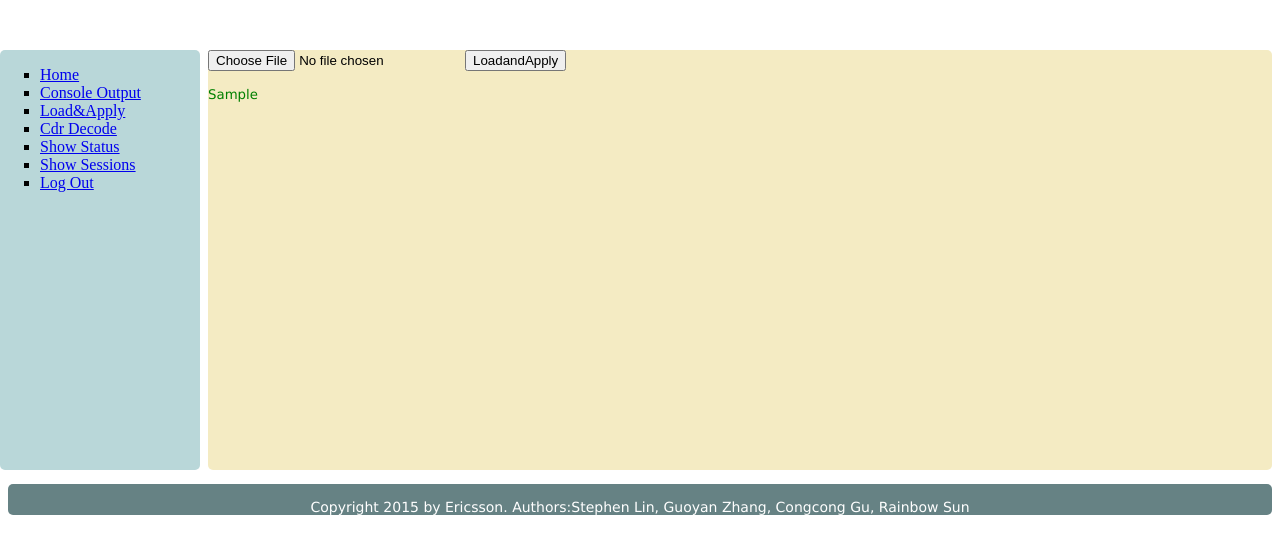
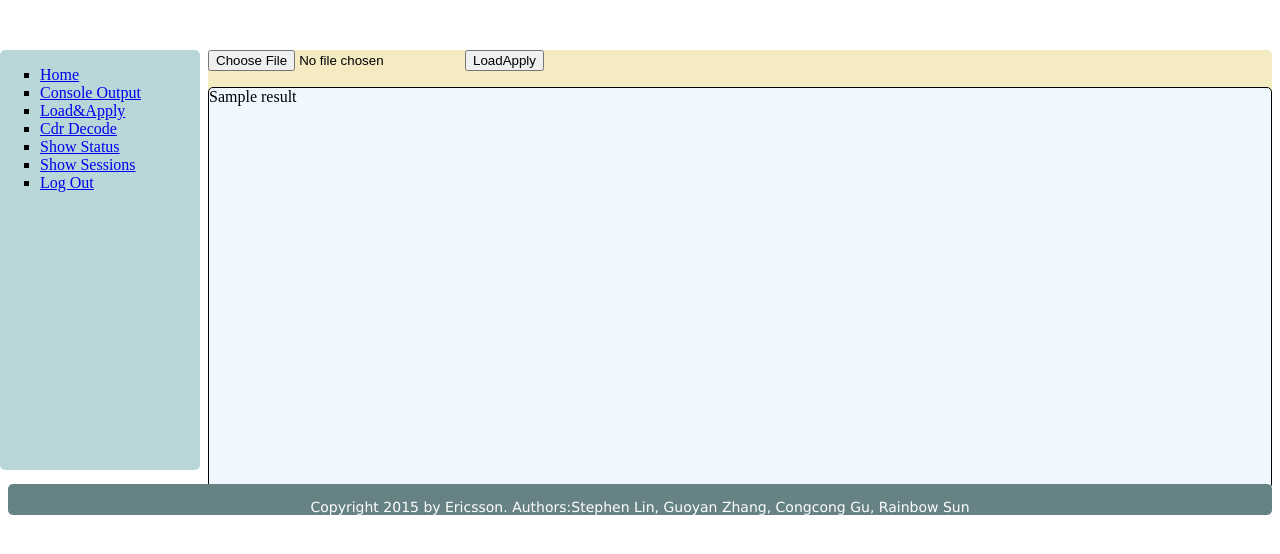
Before and after one commit to m170897017/SASNAdmin, a Flask app: template templates/loadandapply.html in a window 1280 px wide. Shown: the part 94-648 px from the top of the page. Run offline with Flask 2, Linux system fonts and the light colour scheme; the template is opened without the code that fills it: most values are stand-ins (such as "Sample title", 1, 10 or a date in 2020); some libraries are stand-ins or nearby versions.

Commit message:
update structure 01

```diff
--- a/RunServer.py
+++ b/RunServer.py
@@ -9,9 +9,10 @@ from logging import FileHandler, Formatter, INFO
 import threading
 
 from flask import render_template, request, redirect, url_for, session, abort, Flask
-from CMDHelper import SASNCMDHelper
 
-import settings
+from sasnadmin import settings
+
+from sasnadmin.CMDHelper import SASNCMDHelper
 
 
 
--- a/CMDHelper.py
+++ b/sasnadmin/CMDHelper.py
@@ -10,7 +10,7 @@ from time import sleep
 import paramiko
 from jinja2 import Environment, FileSystemLoader
 
-import settings
+from sasnadmin import settings
 import SASNCommands
 
 
@@ -200,7 +200,7 @@ class SASNCMDHelper(object):
 
         '''
 
-        self.__upload_to_host('static/asn1decoder', '/tmp/asn1decoder')
+        self.__upload_to_host(settings.PATH_ASN1DECODER, '/tmp/asn1decoder')
         self.__upload_to_host(config_file, '/tmp/cdrfile')
 
         self.test.exec_command('chmod 744 /tmp/asn1decoder')
@@ -242,10 +242,9 @@ class SASNCMDHelper(object):
         :param template_name: Name of template file under templates folder.
         :return: Path of rendered file in temp folder.
         """
-        cwd = os.path.dirname(os.path.abspath(__file__))
+        target_file = os.path.join(settings.PROJECT_DIR, 'temp', template_name)
+        j2_env = Environment(loader=FileSystemLoader(settings.PROJECT_DIR), trim_blocks=True)
         template_file = os.path.join('templates/', template_name)
-        target_file = os.path.join(cwd, 'temp', template_name)
-        j2_env = Environment(loader=FileSystemLoader(cwd), trim_blocks=True)
         data = j2_env.get_template(template_file).render(**kargs)
         with open(target_file, 'wb') as f:
             f.write(data)
@@ -271,7 +270,10 @@ if __name__ == '__main__':
     # print stdout.readlines()
     # print stderr.readlines()
 
+    # test for ssh connection
     my_helper = SASNCMDHelper()
     my_helper.init_ssh_for_test()
     print my_helper.get_partition_amount()
     print my_helper.show_scm_sessions('1', 1)
+
+    # test for template render
--- /dev/null
+++ b/sasnadmin/__init__.py
@@ -0,0 +1,3 @@
+#!/usr/bin/env python
+# -*- coding:utf-8 -*-
+__author__ = 'eccglln'
--- /dev/null
+++ b/sasnadmin/debug.py
@@ -0,0 +1,3 @@
+import os
+path = os.path.dirname(os.path.dirname(os.path.abspath(__file__)))
+print path
--- a/templates/loadandapply.html
+++ b/templates/loadandapply.html
@@ -8,25 +8,17 @@
     <form action="" method=post enctype=multipart/form-data>
         <p>
             <input type=file name=file value=Choose>
-            <input type=submit value=LoadandApply>
+            <input type=submit value=LoadApply>
         </p>
     </form>
 
-  {% if error %}
-    <div id="output">
 
-
-        <p class=error>Error: {{ error }}
-    </div>
-  {% endif %}
-
-
-  {% if upload_result %}
-        <div id="output">
-
-
-            <p class=success>{{ upload_result }}</p>
+    {% if upload_result %}
+        <div class="commonOutput">
+            {% for result in upload_result %}
+                {{ result }}<br>
+            {% endfor %}
         </div>
- {% endif %}
+    {% endif %}
 
 {% endblock %}
```
Also changed, not shown: sasnadmin/settings.py (renamed from settings.py, +8 -0 lines), sasnadmin/SASNCommands.py (renamed from SASNCommands.py), 2 other files.
